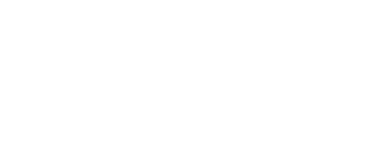
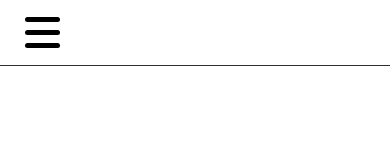
Before and after one commit to AStraightLine/todo, a website built with webpack: page dist/index.html in a window 390 px wide. Built offline with nearby package versions, Linux system fonts and the light colour scheme.

Commit message:
Initial planning and implementation for responsive layout.

```diff
--- a/dist/index.html
+++ b/dist/index.html
@@ -6,6 +6,21 @@
     <title>ToDo</title>
 </head>
 <body>
-    <script src="main.js" type="text/javascript"></script>
+    <header>
+        <div id="hamburgerMenuIcon">
+            <div class="hamburgerPart"></div>
+            <div class="hamburgerPart"></div>
+            <div class="hamburgerPart"></div>
+        </div>
+    </header>
+    <div id="mainContainer">
+        <div id="sideNavContainer">
+
+        </div>
+        <div id="mainContentContainer">
+
+        </div>
+    </div>
+<script src="main.js" type="text/javascript"></script>
 </body>
 </html>
--- a/dist/main.js
+++ /dev/null
@@ -1 +0,0 @@
-console.log("test");
--- a/dist/styles/main.css
+++ b/dist/styles/main.css
@@ -0,0 +1,67 @@
+* {
+    padding: 0;
+    margin: 0;
+}
+
+@media (max-width: 768px) {
+    #sideNavContainer {
+        display: none;
+    }
+}
+
+@media (min-width: 768px) {
+    #hamburgerMenuIcon {
+        display: none;
+    }
+    .hamburgerPart {
+        display: none;
+    }
+}
+
+body {
+    width: 100vw;
+    height: 100vh;
+    display: flex;
+    flex-wrap: wrap;
+    flex-direction: column;
+}
+
+header {
+    width: 100vw;
+    height: 65px;
+    border-bottom: 1px solid rgba(25, 25, 25, 0.9);
+    display: flex;
+    flex-direction: row;
+}
+
+#hamburgerMenuIcon {
+    height: 100%;
+    display: flex;
+    flex-direction: column;
+    justify-content: center;
+    margin-left: 25px;
+}
+
+.hamburgerPart {
+    width: 35px;
+    height: 5px;
+    background-color: black;
+    margin: 4px 0;
+    border-radius: 3px;
+}
+
+#mainContainer {
+    display: flex;
+    flex: 1 1 auto;
+    flex-direction: row;
+}
+
+#sideNavContainer {
+    width: 250px;
+    height: 100%;
+    border-right: 1px solid rgba(25, 25, 25, 0.9);
+}
+
+#mainContentContainer {
+    flex: 1 1 auto;
+}
```
